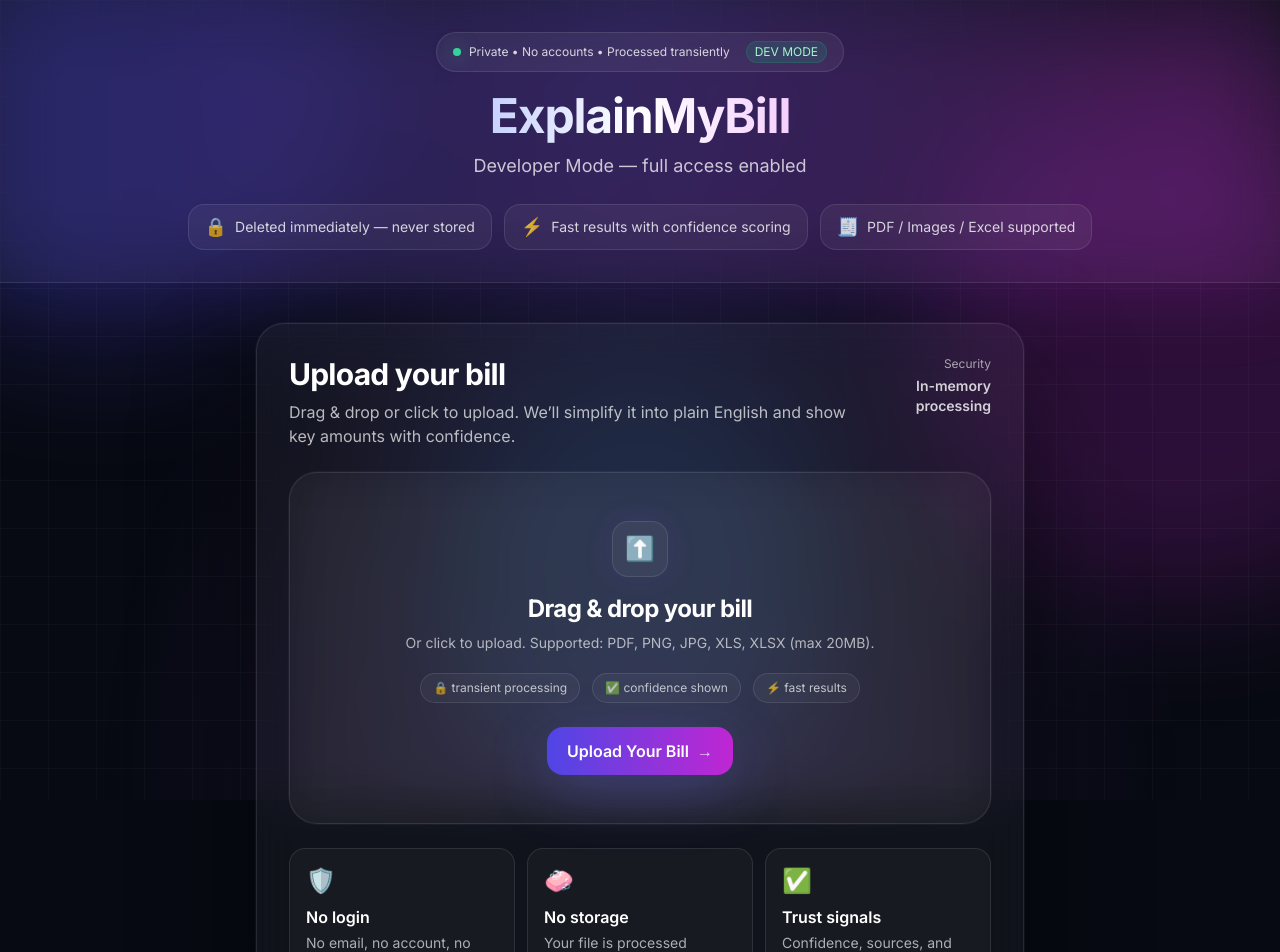
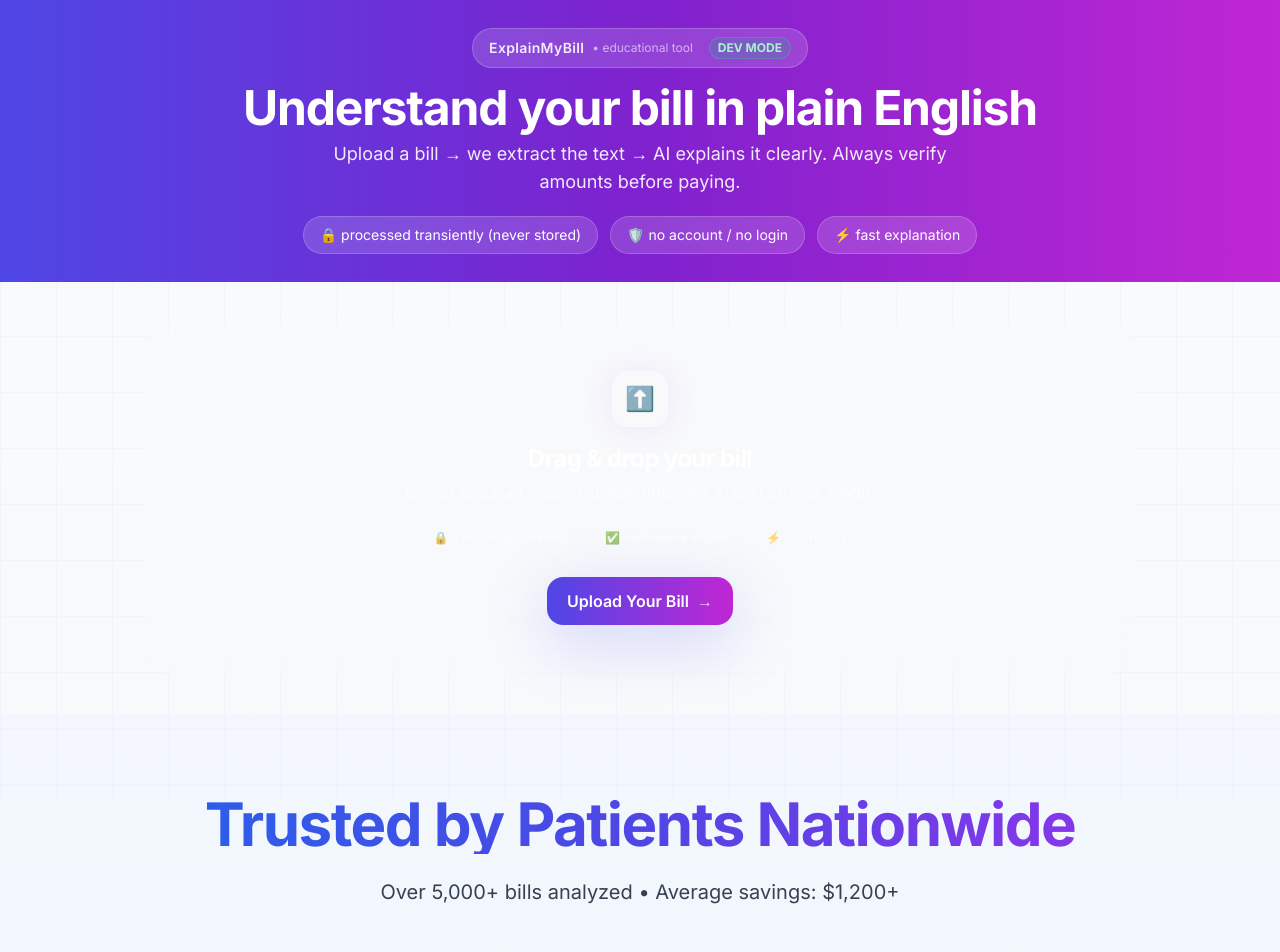
Before and after one commit to kevin-phan-25/explain-my-bill-frontend, a React (Create React App) app in the folder frontend/: page / in a window 1280 px wide. Shown: the top 952 px of the page. Built offline with nearby package versions, Linux system fonts and the light colour scheme.

Commit message:
Update App.js

```diff
--- a/frontend/src/App.js
+++ b/frontend/src/App.js
@@ -1,4 +1,4 @@
-import React, { useState, useRef, useMemo } from "react";
+import React, { useState, useRef } from "react";
 import { loadStripe } from "@stripe/stripe-js";
 import BillUploader from "./components/BillUploader";
 import ExplanationCard from "./components/ExplanationCard";
@@ -14,22 +14,21 @@ const WORKER_URL = "https://explain-my-bill.explainmybill.workers.dev";
 
 // 🔧 DEV MODE / TEST BYPASS FLAG
 // You can add ?dev=true to bypass upgrade modal on any URL
+// Also supports localStorage.setItem("dev","true") and Vite env VITE_DEV_MODE=true
 const DEV_MODE =
   window.location.hostname === "localhost" ||
   window.location.hostname.includes("127.0.0.1") ||
-  new URL(window.location.href).searchParams.get("dev") === "true";
+  new URL(window.location.href).searchParams.get("dev") === "true" ||
+  window.localStorage.getItem("dev") === "true" ||
+  (typeof import.meta !== "undefined" &&
+    import.meta.env &&
+    String(import.meta.env.VITE_DEV_MODE || "").toLowerCase() === "true");
 
 function App() {
   const [result, setResult] = useState(null);
   const [loading, setLoading] = useState(false);
   const [showUpgrade, setShowUpgrade] = useState(false);
   const abortRef = useRef(null);
-
-  const headerSubtitle = useMemo(() => {
-    return DEV_MODE
-      ? "Developer Mode — full access enabled"
-      : "Instant bill explanations — private & free to try";
-  }, []);
 
   const reset = () => {
     abortRef.current?.abort();
@@ -56,7 +55,7 @@ function App() {
 
       const data = await res.json();
 
-      // DEV OVERRIDE: treat as paid for testing
+      // DEV OVERRIDE: treat as paid for testing (front-end side)
       if (DEV_MODE) data.isPaid = true;
 
       console.log("ExplainMyBill response:", data);
@@ -74,53 +73,62 @@ function App() {
     }
   };
 
+  const extractionBadge = result?.extractionMeta?.extractorUsed
+    ? {
+        provider: result.extractionMeta.extractorUsed,
+        usedOCR: !!result.extractionMeta.usedOCR,
+        textLen: result.extractionMeta.textLen,
+        sourceType: result.extractionMeta.sourceType,
+      }
+    : null;
+
   return (
-    <div className="min-h-screen bg-[#070A12] text-white">
-      {/* Ambient background */}
-      <div className="pointer-events-none fixed inset-0 overflow-hidden">
-        <div className="absolute -top-40 -left-40 h-[520px] w-[520px] rounded-full bg-indigo-600/20 blur-3xl" />
-        <div className="absolute top-20 -right-40 h-[520px] w-[520px] rounded-full bg-fuchsia-600/20 blur-3xl" />
-        <div className="absolute bottom-0 left-1/3 h-[420px] w-[420px] rounded-full bg-cyan-500/10 blur-3xl" />
-        <div className="absolute inset-0 bg-[radial-gradient(ellipse_at_top,rgba(99,102,241,0.18),transparent_55%),radial-gradient(ellipse_at_bottom,rgba(168,85,247,0.16),transparent_60%)]" />
-        <div className="absolute inset-0 opacity-[0.08] [background-image:linear-gradient(to_right,rgba(255,255,255,0.35)_1px,transparent_1px),linear-gradient(to_bottom,rgba(255,255,255,0.35)_1px,transparent_1px)] [background-size:48px_48px]" />
+    <div className="min-h-screen bg-gradient-to-b from-gray-50 to-blue-50 dark:from-[#070A12] dark:to-[#0B1030]">
+      {/* Futuristic subtle grid */}
+      <div className="pointer-events-none fixed inset-0 opacity-[0.12] dark:opacity-[0.22]">
+        <div
+          className="absolute inset-0"
+          style={{
+            backgroundImage:
+              "linear-gradient(to right, rgba(99,102,241,0.25) 1px, transparent 1px), linear-gradient(to bottom, rgba(99,102,241,0.25) 1px, transparent 1px)",
+            backgroundSize: "56px 56px",
+          }}
+        />
       </div>
 
-      <header className="relative">
-        <div className="absolute inset-0 bg-gradient-to-r from-indigo-600/25 via-purple-600/20 to-fuchsia-600/25 blur-2xl" />
-        <div className="relative border-b border-white/10 bg-white/[0.03] backdrop-blur-xl">
-          <div className="max-w-5xl mx-auto px-4 py-8 text-center">
-            <div className="inline-flex items-center gap-2 rounded-full border border-white/10 bg-white/[0.06] px-4 py-2 text-xs text-white/80">
-              <span className="inline-block h-2 w-2 rounded-full bg-emerald-400 shadow-[0_0_18px_rgba(52,211,153,0.55)]" />
-              <span>Private • No accounts • Processed transiently</span>
+      <header className="relative overflow-hidden">
+        <div className="bg-gradient-to-r from-indigo-600 via-purple-700 to-fuchsia-600 py-7 shadow-lg">
+          <div className="max-w-5xl mx-auto px-4 text-center">
+            <div className="inline-flex items-center gap-2 bg-white/15 backdrop-blur px-4 py-2 rounded-full border border-white/20">
+              <span className="text-white/90 text-sm font-semibold tracking-wide">
+                ExplainMyBill
+              </span>
+              <span className="text-white/60 text-xs">• educational tool</span>
               {DEV_MODE && (
-                <span className="ml-2 rounded-full bg-emerald-500/15 px-2 py-0.5 text-emerald-200 border border-emerald-500/20">
+                <span className="ml-2 text-xs font-bold text-emerald-200 bg-emerald-500/20 border border-emerald-400/30 px-2 py-0.5 rounded-full">
                   DEV MODE
                 </span>
               )}
             </div>
 
-            <h1 className="mt-5 text-4xl md:text-5xl font-extrabold tracking-tight">
-              <span className="bg-gradient-to-r from-indigo-200 via-white to-fuchsia-200 bg-clip-text text-transparent">
-                ExplainMyBill
-              </span>
+            <h1 className="text-4xl sm:text-5xl font-extrabold text-white mt-4 mb-2 tracking-tight">
+              Understand your bill in plain English
             </h1>
-            <p className="mt-3 text-base md:text-lg text-white/75">
-              {headerSubtitle}
+            <p className="text-lg text-white/90 max-w-2xl mx-auto">
+              Upload a bill → we extract the text → AI explains it clearly.
+              Always verify amounts before paying.
             </p>
 
-            <div className="mt-6 flex flex-wrap justify-center gap-3">
-              <div className="inline-flex items-center gap-2 rounded-2xl border border-white/10 bg-white/[0.05] px-4 py-2 text-sm text-white/80">
-                <span className="text-lg">🔒</span>
-                <span>Deleted immediately — never stored</span>
-              </div>
-              <div className="inline-flex items-center gap-2 rounded-2xl border border-white/10 bg-white/[0.05] px-4 py-2 text-sm text-white/80">
-                <span className="text-lg">⚡</span>
-                <span>Fast results with confidence scoring</span>
-              </div>
-              <div className="inline-flex items-center gap-2 rounded-2xl border border-white/10 bg-white/[0.05] px-4 py-2 text-sm text-white/80">
-                <span className="text-lg">🧾</span>
-                <span>PDF / Images / Excel supported</span>
-              </div>
+            <div className="mt-5 flex flex-wrap justify-center gap-3">
+              <span className="inline-flex items-center gap-2 bg-white/15 backdrop-blur px-4 py-2 rounded-full border border-white/20 text-white text-sm">
+                🔒 processed transiently (never stored)
+              </span>
+              <span className="inline-flex items-center gap-2 bg-white/15 backdrop-blur px-4 py-2 rounded-full border border-white/20 text-white text-sm">
+                🛡️ no account / no login
+              </span>
+              <span className="inline-flex items-center gap-2 bg-white/15 backdrop-blur px-4 py-2 rounded-full border border-white/20 text-white text-sm">
+                ⚡ fast explanation
+              </span>
             </div>
           </div>
         </div>
@@ -128,77 +136,37 @@ function App() {
 
       <main className="relative max-w-5xl mx-auto px-4 py-10">
         {!result ? (
-          <div className="mx-auto max-w-3xl">
-            <div className="rounded-3xl border border-white/10 bg-white/[0.04] backdrop-blur-xl shadow-[0_0_0_1px_rgba(255,255,255,0.04),0_40px_120px_rgba(0,0,0,0.45)] overflow-hidden">
-              <div className="p-6 md:p-8">
-                <div className="flex items-start justify-between gap-4">
-                  <div>
-                    <h2 className="text-2xl md:text-3xl font-bold">
-                      Upload your bill
-                    </h2>
-                    <p className="mt-2 text-white/70">
-                      Drag & drop or click to upload. We’ll simplify it into
-                      plain English and show key amounts with confidence.
-                    </p>
-                  </div>
-                  <div className="hidden md:block text-right">
-                    <div className="text-xs text-white/60">Security</div>
-                    <div className="mt-1 text-sm font-semibold text-white/80">
-                      In-memory processing
-                    </div>
-                  </div>
-                </div>
-
-                <div className="mt-6">
           <BillUploader onResult={processBill} onLoading={setLoading} />
-                </div>
-
-                <div className="mt-6 grid grid-cols-1 md:grid-cols-3 gap-3">
-                  {[
-                    {
-                      title: "No login",
-                      desc: "No email, no account, no tracking profile.",
-                      icon: "🛡️",
-                    },
-                    {
-                      title: "No storage",
-                      desc: "Your file is processed transiently then discarded.",
-                      icon: "🧼",
-                    },
-                    {
-                      title: "Trust signals",
-                      desc: "Confidence, sources, and disclaimers shown clearly.",
-                      icon: "✅",
-                    },
-                  ].map((x, i) => (
-                    <div
-                      key={i}
-                      className="rounded-2xl border border-white/10 bg-white/[0.03] p-4"
-                    >
-                      <div className="text-2xl">{x.icon}</div>
-                      <div className="mt-2 font-semibold">{x.title}</div>
-                      <div className="mt-1 text-sm text-white/65">{x.desc}</div>
-                    </div>
-                  ))}
-                </div>
-              </div>
-
-              <div className="border-t border-white/10 bg-white/[0.02] px-6 py-4 text-xs text-white/55">
-                Educational use only. Not medical, legal, or billing advice. Always
-                verify totals before paying.
-              </div>
-            </div>
-          </div>
         ) : (
           <>
-            <div className="text-center mb-6">
+            <div className="flex items-center justify-between gap-4 mb-6">
               <button
                 onClick={reset}
-                className="inline-flex items-center gap-2 rounded-full border border-white/10 bg-white/[0.05] px-4 py-2 text-sm text-white/80 hover:bg-white/[0.08]"
+                className="text-indigo-600 dark:text-indigo-300 hover:underline text-sm font-medium"
               >
-                <span className="text-lg">←</span>
-                Analyze Another Bill
+                ← Analyze Another Bill
               </button>
+
+              {extractionBadge && (
+                <div className="text-xs px-3 py-2 rounded-full border border-white/20 bg-white/50 dark:bg-white/5 backdrop-blur">
+                  <span className="font-semibold">Extractor:</span>{" "}
+                  <span className="uppercase tracking-wide">
+                    {extractionBadge.provider}
+                  </span>
+                  <span className="mx-2 text-gray-400">•</span>
+                  <span>{extractionBadge.sourceType}</span>
+                  <span className="mx-2 text-gray-400">•</span>
+                  <span>{extractionBadge.textLen} chars</span>
+                  {extractionBadge.usedOCR && (
+                    <>
+                      <span className="mx-2 text-gray-400">•</span>
+                      <span className="text-amber-600 dark:text-amber-300 font-semibold">
+                        OCR fallback used
+                      </span>
+                    </>
+                  )}
+                </div>
+              )}
             </div>
 
             <ExplanationCard result={result} />
@@ -210,39 +178,35 @@ function App() {
         )}
       </main>
 
-      <div className="relative">
       <Testimonials />
       <FAQ />
 
-        <section className="max-w-5xl mx-auto px-4 py-12">
-          <h2 className="text-3xl font-bold text-center mb-8">
-            <span className="bg-gradient-to-r from-indigo-200 via-white to-fuchsia-200 bg-clip-text text-transparent">
-              Your Privacy Is Guaranteed
-            </span>
+      <section className="relative max-w-5xl mx-auto px-4 py-12">
+        <h2 className="text-3xl font-extrabold text-center mb-8 text-gradient">
+          Privacy + Trust
         </h2>
 
         <div className="grid grid-cols-1 md:grid-cols-3 gap-6">
           {[
-              { icon: "🔒", title: "No Storage", desc: "Deleted instantly" },
-              { icon: "🛡️", title: "No Account", desc: "No sign-up needed" },
-              { icon: "⚡", title: "Secure", desc: "Private processing" },
+            { icon: "🔒", title: "No Storage", desc: "Processed transiently. Not saved." },
+            { icon: "🛡️", title: "No Account", desc: "No login. No profile. No tracking." },
+            { icon: "✅", title: "Transparent", desc: "Confidence + source shown. You can view extracted text." },
           ].map((i, k) => (
             <div
               key={k}
-                className="rounded-3xl border border-white/10 bg-white/[0.04] backdrop-blur-xl p-6 text-center shadow-[0_0_0_1px_rgba(255,255,255,0.04)]"
+              className="bg-white/60 dark:bg-white/5 backdrop-blur rounded-3xl p-6 text-center border border-white/20 shadow-2xl"
             >
               <div className="text-5xl mb-3">{i.icon}</div>
-                <h3 className="text-xl font-bold mb-2">{i.title}</h3>
-                <p className="text-white/65 text-sm">{i.desc}</p>
+              <h3 className="text-xl font-extrabold mb-2">{i.title}</h3>
+              <p className="text-gray-600 dark:text-gray-400 text-sm">{i.desc}</p>
             </div>
           ))}
         </div>
       </section>
 
-        <footer className="border-t border-white/10 bg-white/[0.02] py-10 mt-10 text-center text-white/55 text-sm">
-          © 2025 ExplainMyBill • Educational tool
+      <footer className="relative bg-gray-100/70 dark:bg-black/30 backdrop-blur py-8 mt-12 text-center text-gray-600 dark:text-gray-400 text-sm border-t border-white/10">
+        © 2025 ExplainMyBill • Educational tool • Verify before paying
       </footer>
-      </div>
 
       {loading && <Loader />}
 
```
Lines whose indentation alone changed are shown as unchanged.
